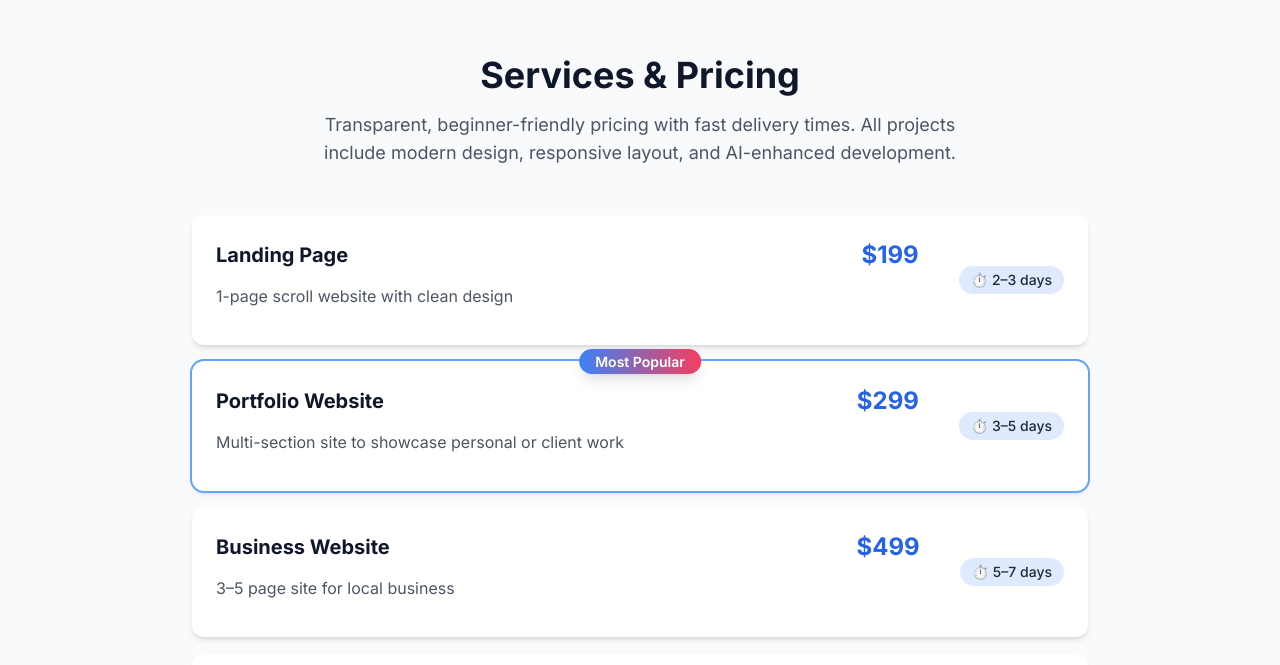
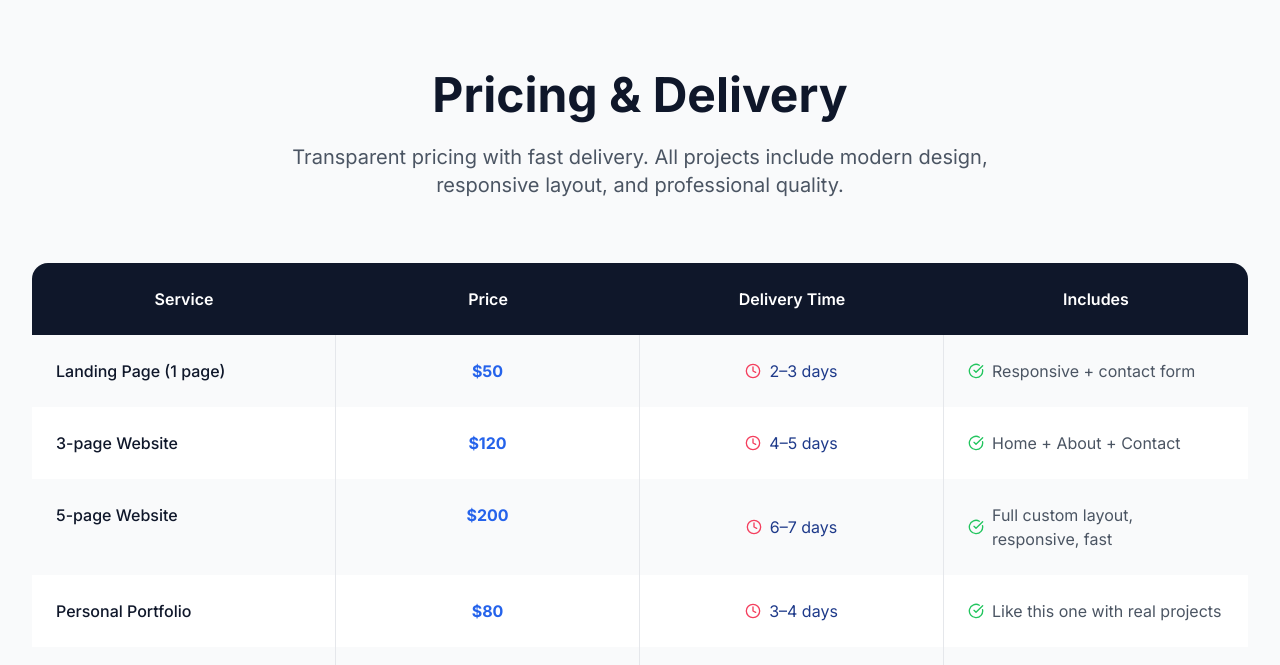
Before and after one commit to ujwal-code10/ujwal-portfolio, a React (Vite) app: page / in a window 1280 px wide. Shown: the part 3315-3980 px from the top of the page. Built offline with nearby package versions, Linux system fonts and the light colour scheme.

Commit message:
Remove sections and replace content
Removed the "What Clients Say" and "Services & Pricing" sections, replacing the latter with the "Pricing & Delivery" section.

```diff
--- a/src/components/PricingSection.tsx
+++ b/src/components/PricingSection.tsx
@@ -36,7 +36,7 @@ const PricingSection = () => {
   ];
 
   return (
-    <section id="pricing" className="py-20 bg-gray-50">
+    <section id="services" className="py-20 bg-gray-50">
       <div className="max-w-7xl mx-auto px-6 lg:px-8">
         <div className="text-center mb-16 animate-fade-in-up">
           <h2 className="text-4xl lg:text-5xl font-bold text-navy-900 mb-6">
--- a/src/pages/Index.tsx
+++ b/src/pages/Index.tsx
@@ -3,11 +3,9 @@ import Navigation from '../components/Navigation';
 import HeroSection from '../components/HeroSection';
 import AboutSection from '../components/AboutSection';
 import ProjectsSection from '../components/ProjectsSection';
-import ServicesSection from '../components/ServicesSection';
+import PricingSection from '../components/PricingSection';
 import WorkflowSection from '../components/WorkflowSection';
-import TestimonialsSection from '../components/TestimonialsSection';
 import WorkProcessSection from '../components/WorkProcessSection';
-import PricingSection from '../components/PricingSection';
 import CTASection from '../components/CTASection';
 import ContactSection from '../components/ContactSection';
 import Footer from '../components/Footer';
@@ -20,11 +18,9 @@ const Index = () => {
         <HeroSection />
         <AboutSection />
         <ProjectsSection />
-        <ServicesSection />
+        <PricingSection />
         <WorkflowSection />
-        <TestimonialsSection />
         <WorkProcessSection />
-        <PricingSection />
         <CTASection />
         <ContactSection />
       </main>
```
